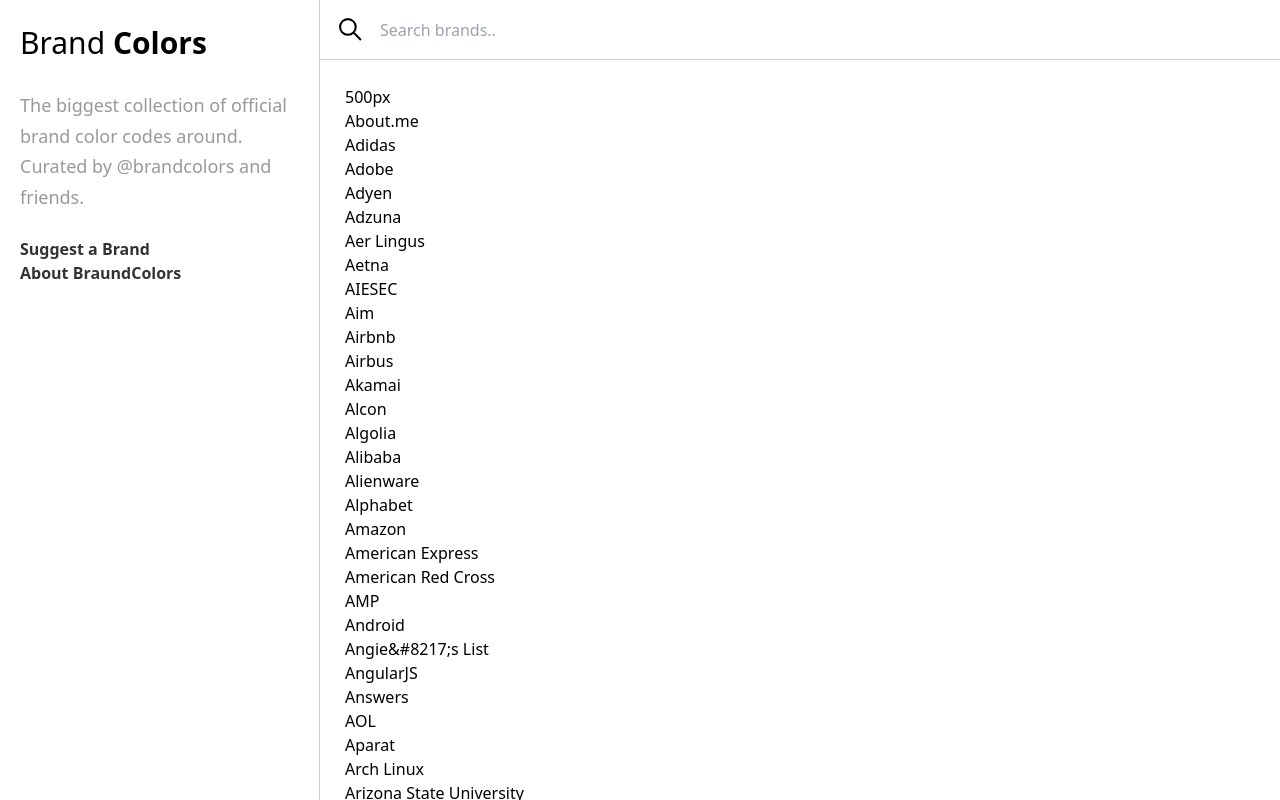
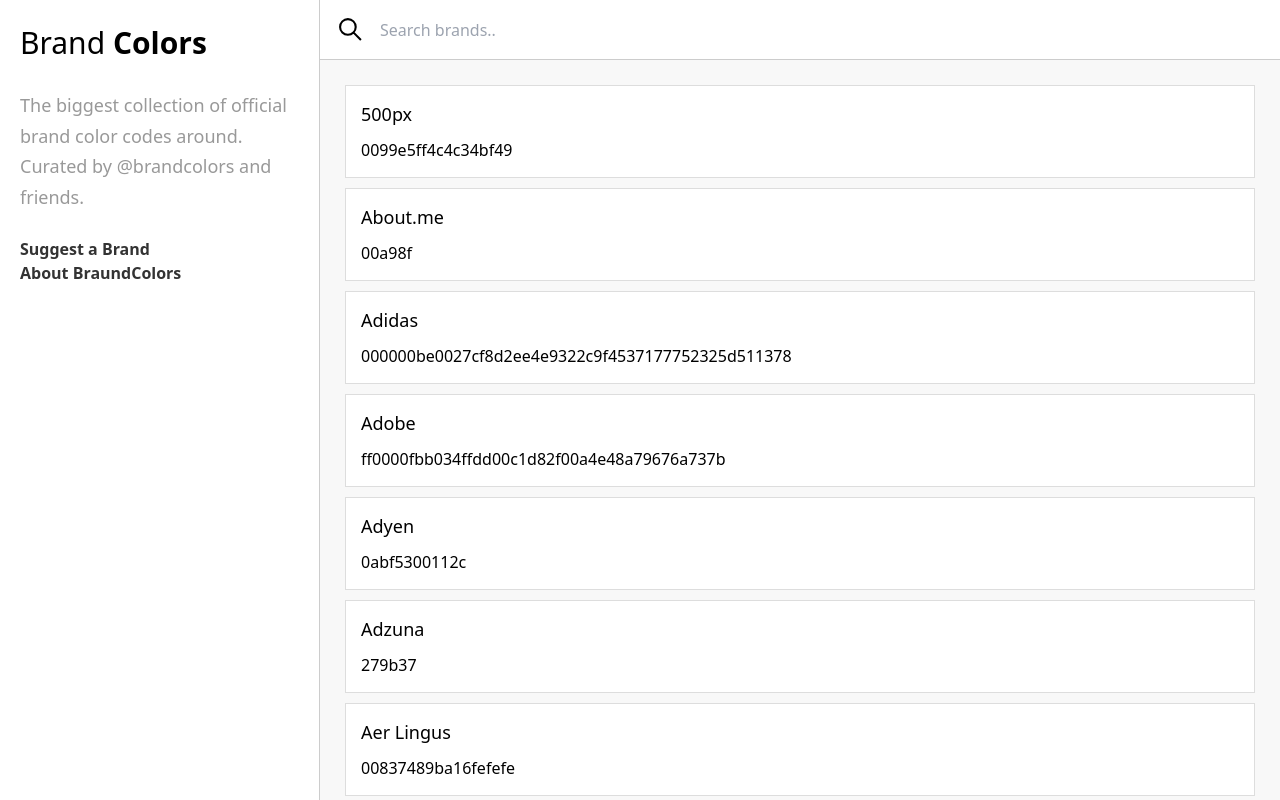
Before and after one commit to sedat355/brand_colors, a React (Vite) app: page / in a window 1280 px wide. Built offline with nearby package versions, Linux system fonts and the light colour scheme.

Commit message:
Brand içinde colors' lar listelendi

```diff
--- a/src/components/Brand.jsx
+++ b/src/components/Brand.jsx
@@ -2,6 +2,10 @@
   return(
     <div className="brand">
       <h5>{brand.title}</h5>
+
+      <div className="brand-colors">
+        {brand.colors.map( (color, i) => <span key={i}>{color}</span>)}
+      </div>
     </div>
   )
 }
--- a/src/css/index.css
+++ b/src/css/index.css
@@ -121,9 +121,23 @@
 .content {
   flex: 1;
   overflow: auto;
+  background-color: #f8f8f8;
 }
 .brands {
   padding: 25px;
+}
+.brand {
+  border: 1px solid #ddd;
+  background-color: #fff;
+  padding: 15px;
+  margin-bottom: 10px;
+}
+.brand h5 {
+  font-size: 18px;
+  margin-bottom: 10px;
+}
+.brand-colors {
+  display: flex;
 }
 .content-header {
   position: sticky;
```
